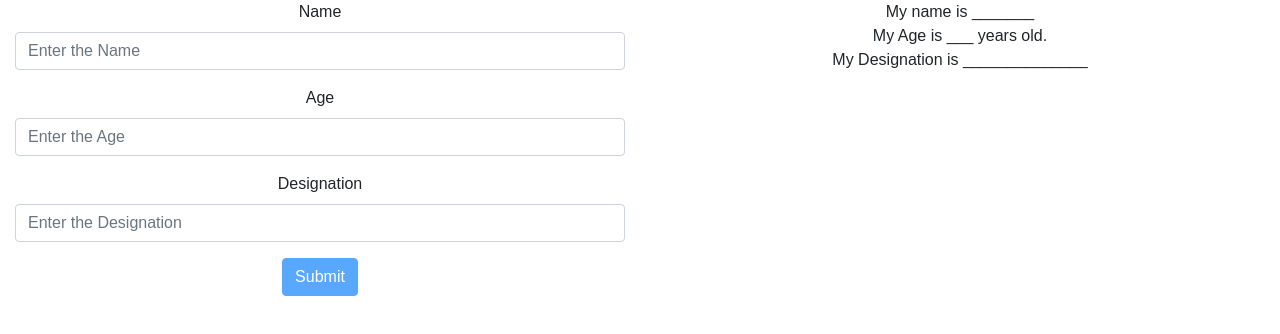
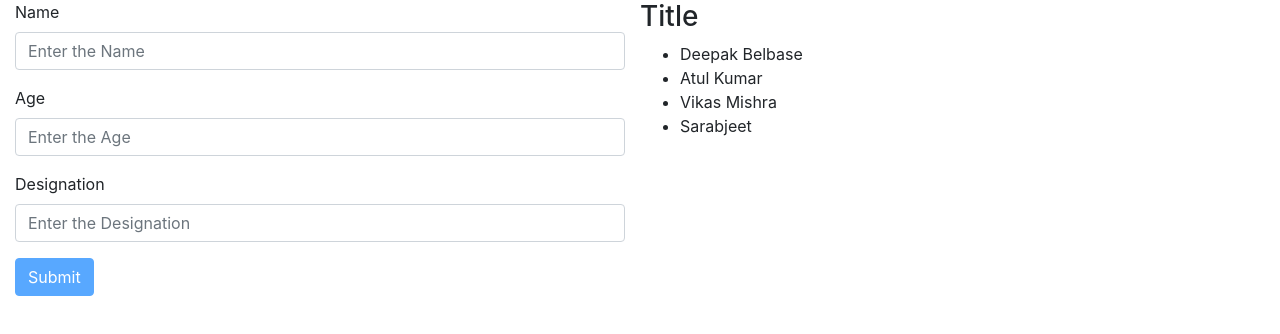
Before and after one commit to belbase/react-application, a React (Create React App) app: page / in a window 1280 px wide. Shown: the top 334 px of the page. Built offline with nearby package versions, Linux system fonts and the light colour scheme.

Commit message:
Added: List Module and Fetch Data

```diff
--- /dev/null
+++ b/public/data.json
@@ -0,0 +1,22 @@
+[
+  {
+    "name": "Deepak Belbase",
+    "age": "23",
+    "designation": "Software Developer"
+  },
+  {
+    "name": "Atul Kumar",
+    "age": "24",
+    "designation": "Software Developer"
+  },
+  {
+    "name": "Vikas Mishra",
+    "age": "27",
+    "designation": "Android Developer"
+  },
+  {
+    "name": "Sarabjeet",
+    "age": "28",
+    "designation": "Software Developer"
+  }
+]
--- a/src/app.jsx
+++ b/src/app.jsx
@@ -4,12 +4,13 @@ class App extends Component {
   constructor(props) {
     super(props);
   }
+
   render() {
     return (
       <React.Fragment>
         <hr />
-        <div class="col-md-6 col-12">
-          <p>
+        <div className="col-md-6 col-12">
+          <p className="mt-5">
             {this.props.children ? this.props.children : "This is the passage."}
           </p>
         </div>
--- a/src/form.jsx
+++ b/src/form.jsx
@@ -71,7 +71,7 @@ class Form extends React.Component {
       <React.Fragment>
         <div className="col-12 col-md-6">
           <form onSubmit={this.formSubmit.bind(this)}>
-            <div class="form-group">
+            <div className="form-group">
               <label htmlFor="name">Name</label>
               <input
                 type="text"
@@ -88,7 +88,7 @@ class Form extends React.Component {
               />
               <div className="invalid-feedback">{form.name.message}</div>
             </div>
-            <div class="form-group">
+            <div className="form-group">
               <label htmlFor="age">Age</label>
               <input
                 type="number"
@@ -105,7 +105,7 @@ class Form extends React.Component {
               />
               <div className="invalid-feedback">{form.age.message}</div>
             </div>
-            <div class="form-group">
+            <div className="form-group">
               <label htmlFor="designation">Designation</label>
               <input
                 type="text"
--- a/src/index.js
+++ b/src/index.js
@@ -2,6 +2,7 @@ import React from "react";
 import ReactDOM from "react-dom";
 import App from "./app";
 import Form from "./form";
+import List from "./list";
 
 import "./styles.css";
 
@@ -25,16 +26,15 @@ class Appication extends React.Component {
   render() {
     const { person } = this.state;
     return (
-      <div className="App">
       <div className="container-fluid">
         <div className="row">
           <Form onSubmitData={this.getData} />
-            <App>
+          <List />
+          {/* <App>
             My name is {person.name} <br />
             My Age is {person.age} years old. <br />
             My Designation is {person.designation}
-            </App>
-          </div>
+          </App> */}
         </div>
       </div>
     );
--- /dev/null
+++ b/src/list.jsx
@@ -0,0 +1,43 @@
+import React from "react";
+import axios from "axios";
+
+class List extends React.Component {
+  constructor(props) {
+    super(props);
+    this.state = { people: [] };
+  }
+
+  componentDidMount = async () => {
+    this.fetchFromAPI();
+  };
+
+  fetchFromAPI = async () => {
+    let { people } = this.state;
+
+    await axios
+      .get("/data.json")
+      .then(response => {
+        people = response.data;
+        this.setState({ people: people });
+      })
+      .catch(exception => {
+        console.log(exception);
+      });
+  };
+
+  render() {
+    console.dir(this.state.people);
+    return (
+      <div>
+        <h3>Title</h3>
+        <ul>
+          {this.state.people.map(function(item) {
+            return <li>{item.name}</li>;
+          })}
+        </ul>
+      </div>
+    );
+  }
+}
+
+export default List;
```
Lines whose indentation alone changed are shown as unchanged.
